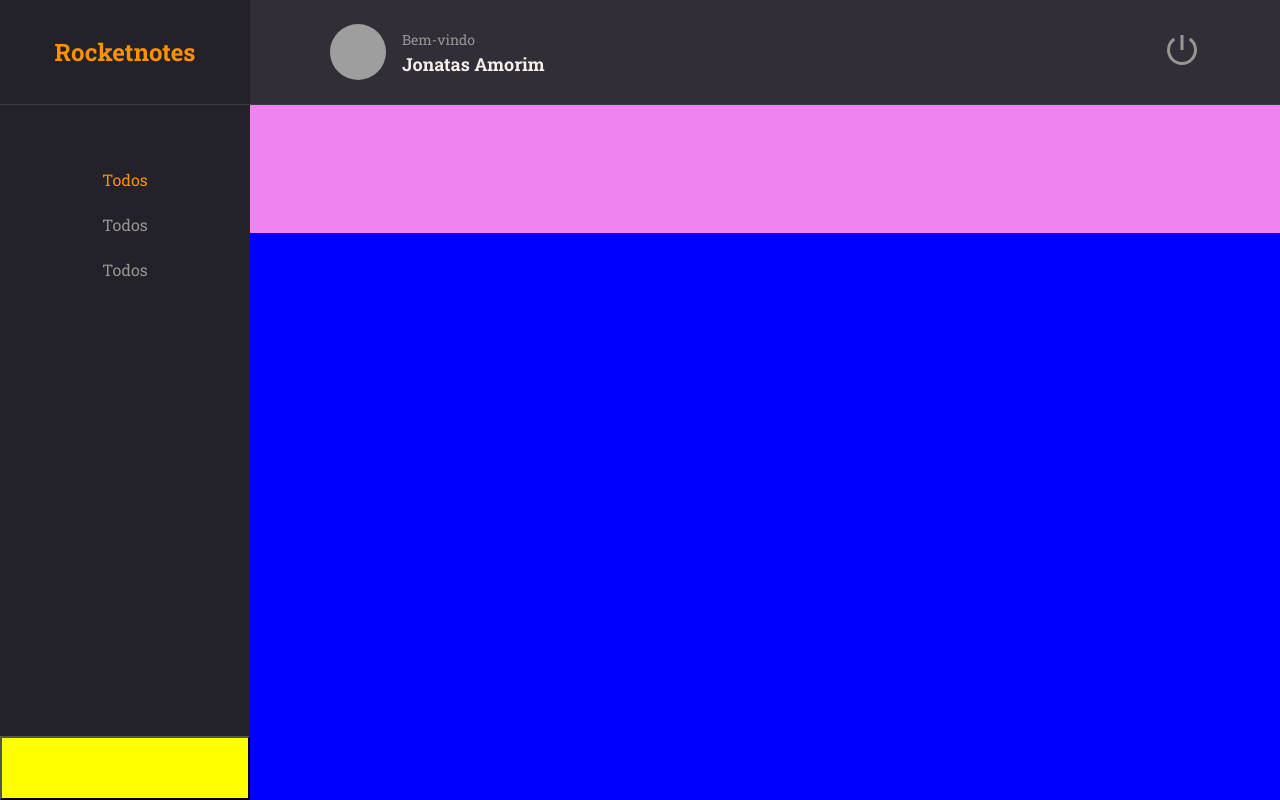
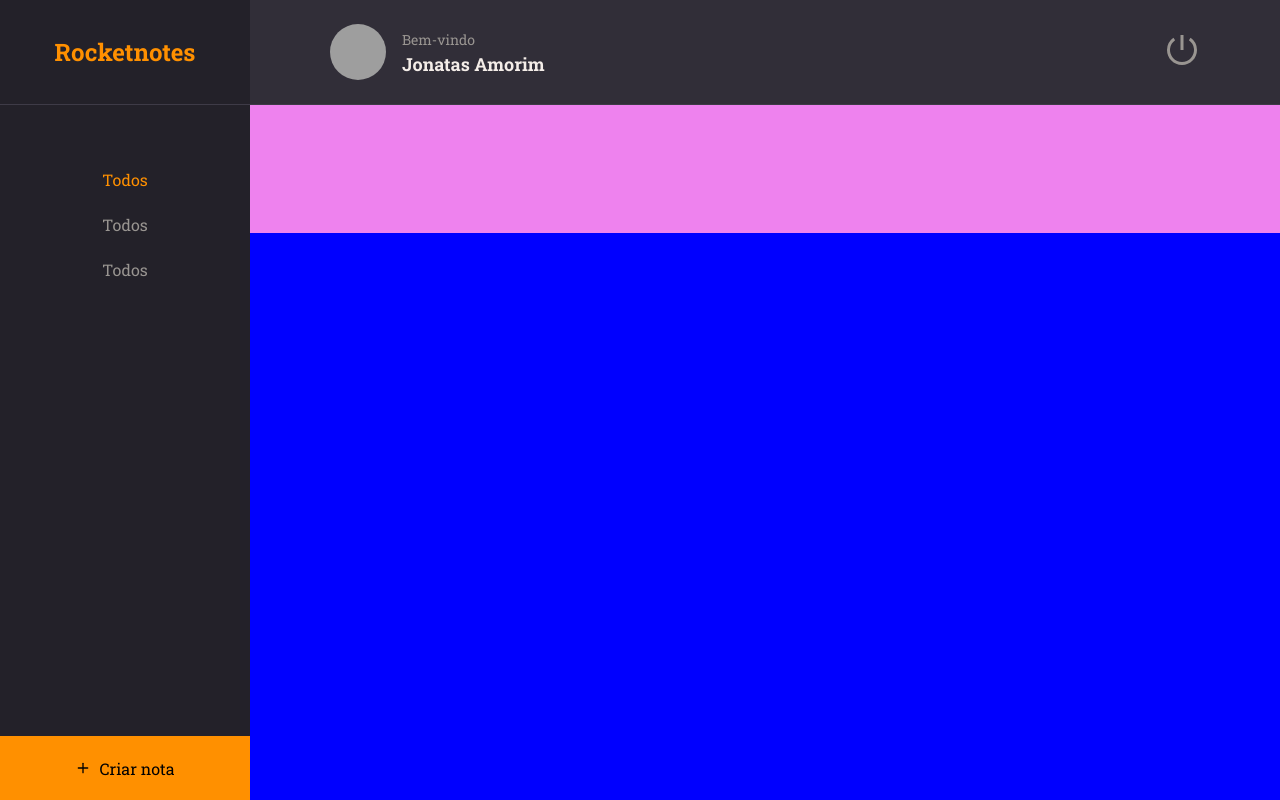
Before and after one commit to JonatasAS/rocketnotes, a React (Vite) app: page / in a window 1280 px wide. Built offline with nearby package versions, Linux system fonts and the light colour scheme; grey boxes are pictures that could not be loaded.

Commit message:
Create note button

```diff
--- a/src/pages/Home/index.jsx
+++ b/src/pages/Home/index.jsx
@@ -1,3 +1,4 @@
+import { FiPlus } from 'react-icons/fi';
 import { Container, Brand, Menu, Search, Content, NewNote } from './styles';
 
 import { Header } from '../../components/Header';
@@ -13,9 +14,9 @@
       <Header />
 
       <Menu>
-        <li><ButtonText title="Todos" isActive/></li>
-        <li><ButtonText title="Todos"/></li>
-        <li><ButtonText title="Todos"/></li>
+        <li><ButtonText title="Todos" isActive /></li>
+        <li><ButtonText title="Todos" /></li>
+        <li><ButtonText title="Todos" /></li>
       </Menu>
 
       <Search>
@@ -27,6 +28,8 @@
       </Content>
 
       <NewNote>
+        <FiPlus />
+        Criar nota
 
       </NewNote>
 
--- a/src/pages/Home/styles.js
+++ b/src/pages/Home/styles.js
@@ -54,5 +54,15 @@
 `;
 export const NewNote = styled.button`
   grid-area: newnote;
-  background: yellow;
+
+  background-color: ${({ theme }) => theme.COLORS.ORANGE};
+  border: none;
+
+  display: flex;
+  align-items: center;
+  justify-content: center;
+
+  svg {
+    margin-right: 8px;
+  }
 `;
```
